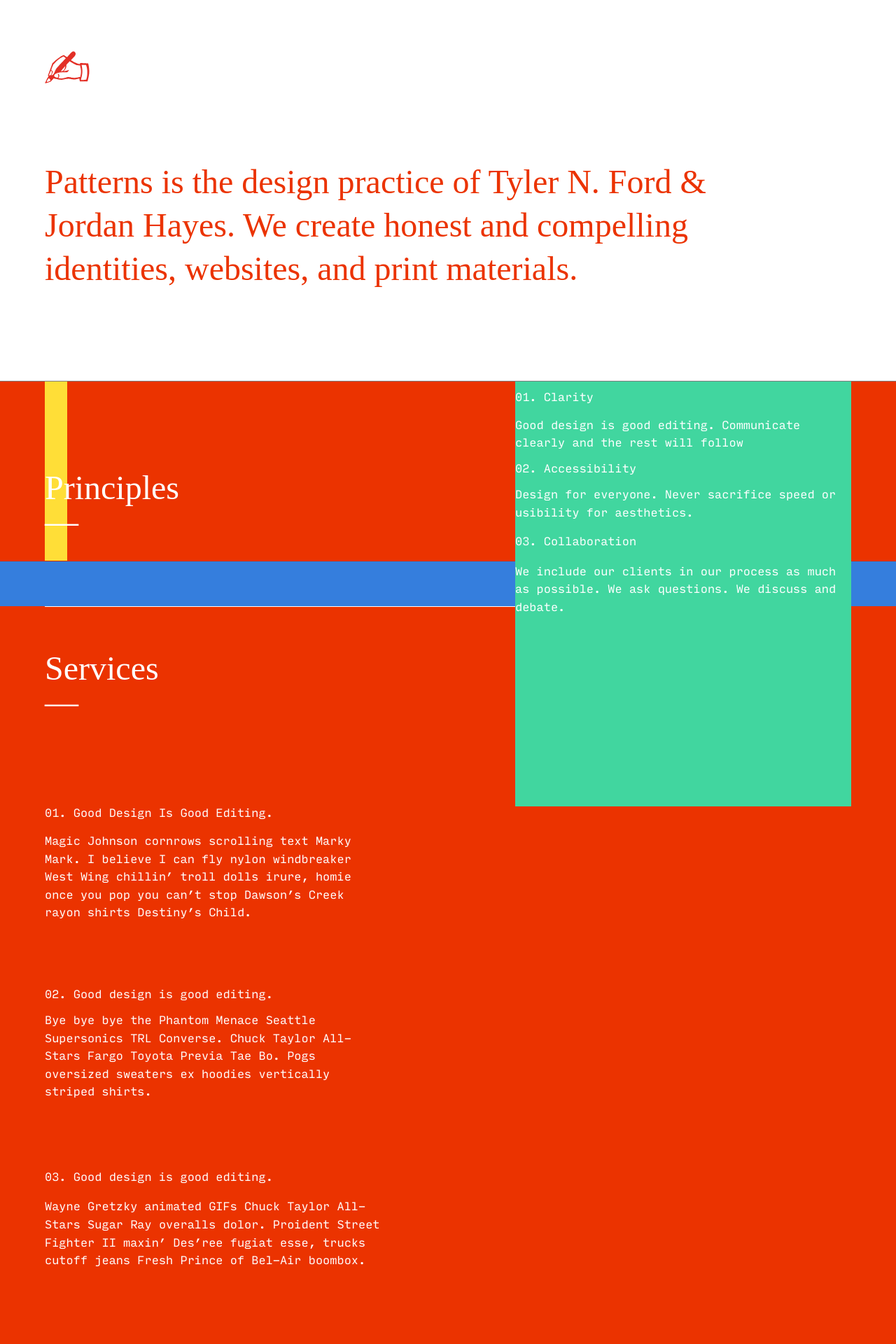
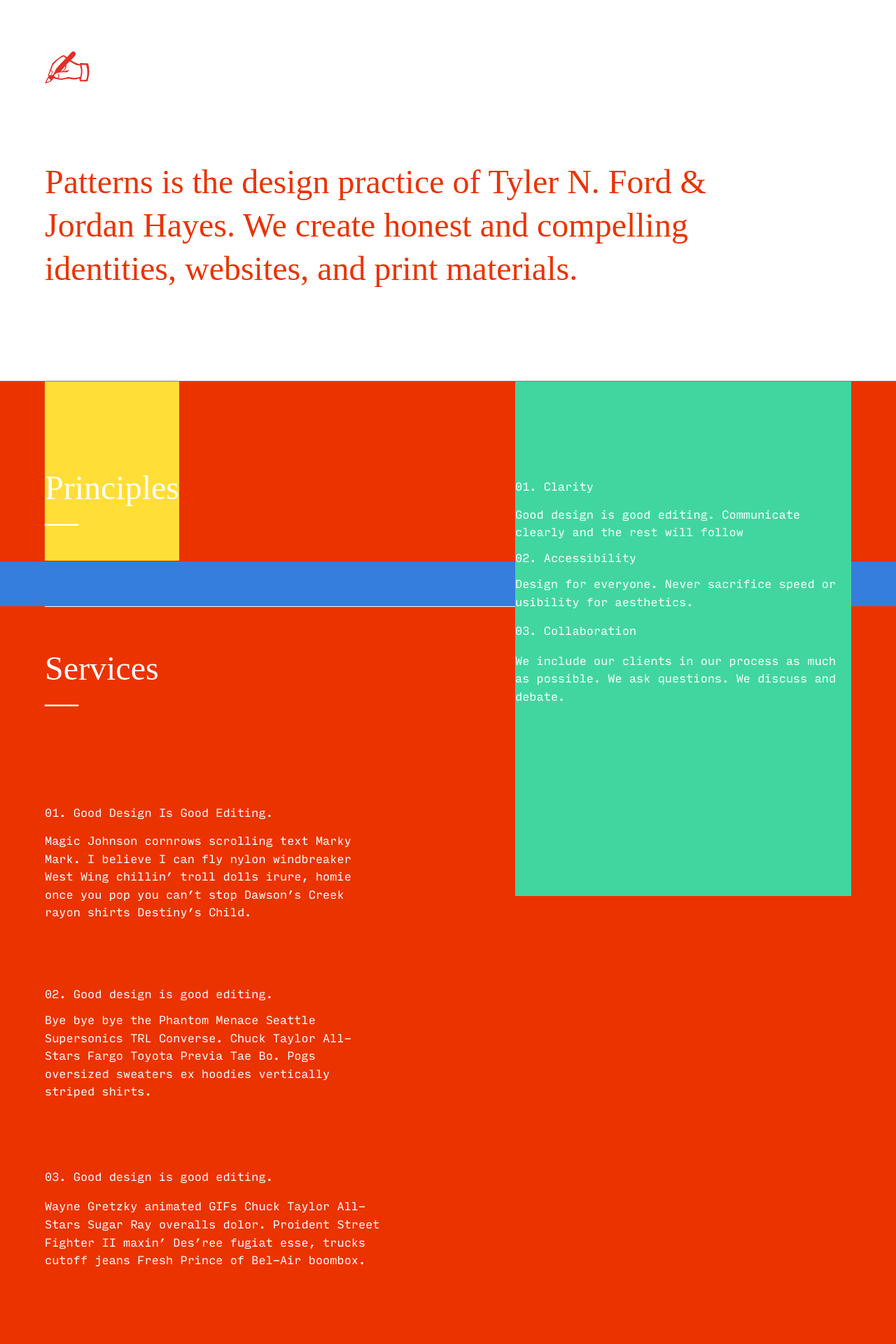
Before and after one commit to wearepatterns/wearepatterns.github.io, a Jekyll site: the page built from index.markdown, in a window 1280 px wide. Shown: the top 1920 px of the page at 70% size. Built offline with Jekyll 4.4.1, drawn with Linux system fonts in a browser that asks for light colours.

Commit message:
Update right.html

```diff
--- a/_layouts/right.html
+++ b/_layouts/right.html
@@ -58,9 +58,9 @@
     </header>
     <main>
         <section class="bg-newred white ph3 ph4-ns ph5-l pb6 pb7-l f5 lh-copy bb b--black-10">
-            <h1 class="fl pt5 pt6-l pb0 pb4 mt0 f3 f2-ns f1-l normal lh-solid mw2 bg-yellow">Principles
+            <h1 class="fl pt5 pt6-l pb0 pb4 mt0 f3 f2-ns f1-l normal lh-solid bg-yellow">Principles
             <br>&mdash;</h1>
-            <div class="fr input-mono fw3 pb7 measure-ns bg-green">
+            <div class="fr pt5 pt6-l input-mono fw3 pb7 measure-ns bg-green">
 
                     <h2 class="f5 fw3 normal lh-title">01. Clarity</h2>
 		    <p>Good design is good editing. Communicate clearly and the rest will follow</p>
```
